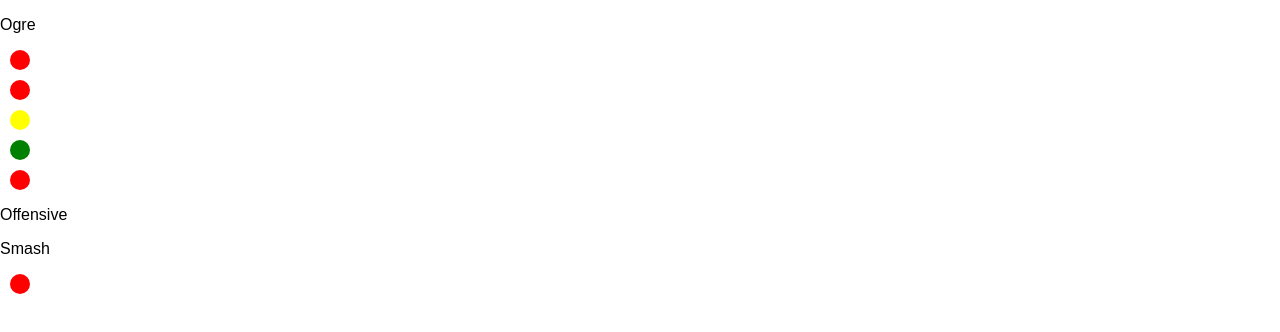
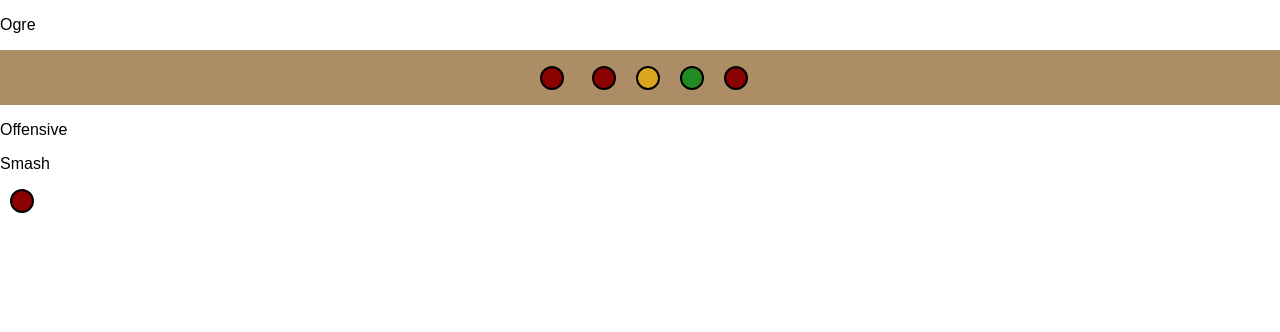
Before and after one commit to borlaym/color-rpg, a React (Create React App) app: page / in a window 1280 px wide. Shown: the top 332 px of the page. Built offline with nearby package versions, Linux system fonts and the light colour scheme.

Commit message:
css monster health

```diff
--- a/src/components/ColorCircle.css
+++ b/src/components/ColorCircle.css
@@ -1,6 +1,35 @@
+@keyframes pulsate {
+	0% { width: 35px; height: 35px; margin-right: 10px; margin-left: 10px;}
+    50% { width: 20px; height: 20px; margin-right: 17.5px; margin-left: 17.5px;}
+	100% { width: 35px; height: 35px; margin-right: 10px; margin-left: 10px;}
+}
+
 .circle {
 	width: 20px;
 	height: 20px;
-	border-radius: 20px;
+	border-radius: 50px;
 	margin: 10px;
+	border: 2px solid black;
 }
+
+.circle.red {
+	background-color: darkred;
+}
+
+.circle.yellow {
+	background-color: goldenrod;
+}
+
+.circle.blue {
+	background-color: dodgerblue;
+}
+
+.circle.green {
+	background-color: forestgreen;
+}
+
+.circle.large {
+	width: 35px;
+	height: 35px;
+	animation: pulsate 1s infinite;
+}
--- a/src/components/ColorCircle.tsx
+++ b/src/components/ColorCircle.tsx
@@ -2,6 +2,6 @@ import * as React from 'react';
 import './ColorCircle.css';
 import Color from '../models/Color';
 
-export default function ColorCircle(props: { color: Color }) {
-	return <div className="circle" style={{ backgroundColor: props.color }} />
+export default function ColorCircle(props: { color: Color, large?: boolean }) {
+	return <div className={`circle ${props.color} ${props.large && 'large'}`} />
 }
--- a/src/components/MonsterHealth.css
+++ b/src/components/MonsterHealth.css
@@ -1,3 +1,8 @@
-.monster_health {
+.monster-health {
 	display: flex;
+	justify-content: center;
+	align-items: center;
+	width: auto;
+	background-color: rgb(172, 141, 101);
+	height: 55px;
 }
--- a/src/components/MonsterHealth.tsx
+++ b/src/components/MonsterHealth.tsx
@@ -1,11 +1,12 @@
 import * as React from 'react';
 import ColorCircle from './ColorCircle';
 import Color from '../models/Color';
+import './MonsterHealth.css';
 
 export default function MonsterHealth(props: { colors: Color[] }) {
 	return (
 		<div className="monster-health">
-			{props.colors.map((c, i) => <ColorCircle key={i} color={c} />)}
+			{props.colors.map((c, i) => <ColorCircle key={i} color={c} large={i === 0} />)}
 		</div>
 	)
 }
```
